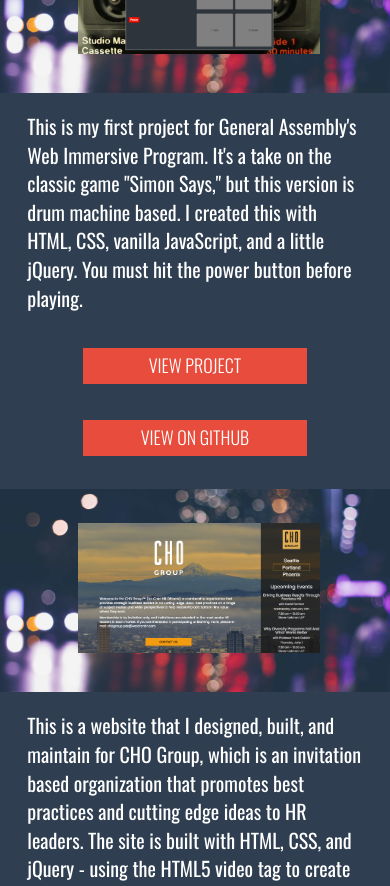
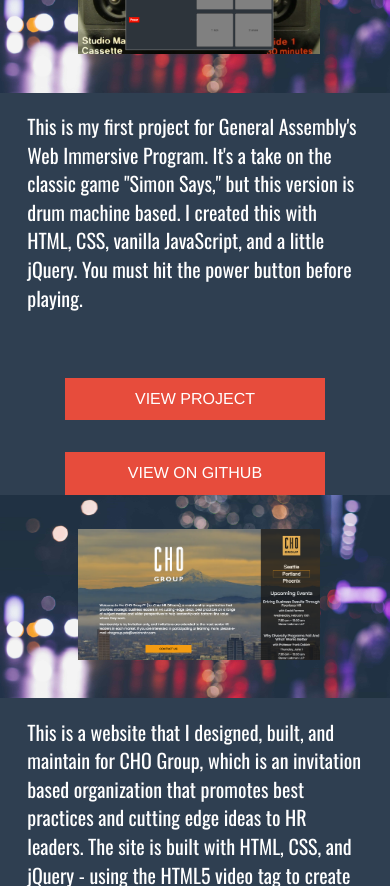
Before and after one commit to pacalabre/portfolio, a plain HTML site: page index.html in a window 390 px wide. Shown: the part 1114-2000 px from the top of the page. Drawn offline with nearby package versions, Linux system fonts and the light colour scheme.

Commit message:
fixed grid on button links, fixed issue where anchor links were in paragraph tags, causing formatting issues - also tweaked button classes

```diff
--- a/css/module-b.css
+++ b/css/module-b.css
@@ -92,7 +92,7 @@
   font-size: 35px;
   padding: 5% 7% 6% 7%;
   color: white;
-  float:left;
+  /*float:left;*/
   font-weight: 400;}
 
 /* Projects Page */
@@ -136,10 +136,10 @@
   margin-left: 40%;*/
   display: block;
 /*  float: none;*/
-  padding: 5px 2%;
+  padding: 10px 2%;
   border-radius: 0px;
-  font-size: 18px;
-  font-weight: 300;
+  font-size: 20px;
+  /*font-weight: 300;*/
   text-transform: uppercase;
 }
 
@@ -221,7 +221,7 @@
   margin: 7%; }
 
 .resume-buttons-section {
-margin: 0px 0px 10% 33%;
+margin-bottom: 10%;
 }
 
 .resume-buttons {
@@ -319,9 +319,9 @@
     margin-left: 7%;
     float: none;
   }
-  .resume-buttons-section {
-    margin-left: 31%;
-  }
+  /*.resume-buttons-section {
+    margin-bottom: 10%;
+  }*/
   .download-button {
   padding-right: 27%;
 }
@@ -414,8 +414,8 @@
     background-attachment: inherit;
   }
 
-  .resume-buttons-section {
-    margin: 0px 0px 10% 23.5%; }
+  /*.resume-buttons-section {
+    margin: 0px 0px 10% 23.5%; }*/
 
   .download-button {
     padding-right: 0%; }
@@ -466,6 +466,10 @@
     .home {
       background-size: 255%;
     }
+
+    .button {
+      font-size: 16px;
+    }
   }
 
 @media only screen and (max-width: 360px) {
--- a/index.html
+++ b/index.html
@@ -72,27 +72,29 @@
           <div></div>
           <a href="http://pacalabre.github.io/GA-Project-1/" target="_blank"><img class="main-projects-links col-xs-9  col-sm-9  col-md-9 .col-md-offset-3 col-lg-9 .col-lg-offset-3" src="Portfolio Photos/beat-repeat.jpg" border="0" alt="Beat Repeat Project Image" /></a>
           <section class="project-text1 about float-fix">
-            <p class = "about-text">This is my first project for General Assembly's Web Immersive Program. It's a take on the classic game "Simon Says," but this version is drum machine based. I created this with HTML, CSS, vanilla JavaScript, and a little jQuery. You must hit the power button before playing. <br>
-            <a class="col-xs-8 col-xs-offset-2 button" href="http://pacalabre.github.io/GA-Project-1/" target="_blank">View Project</a>
-             <a class="col-xs-8 col-xs-offset-2 button" href="https://github.com/pacalabre/GA-Project-1" target="_blank">View on Github</a></p>
+            <p class = "about-text">This is my first project for General Assembly's Web Immersive Program. It's a take on the classic game "Simon Says," but this version is drum machine based. I created this with HTML, CSS, vanilla JavaScript, and a little jQuery. You must hit the power button before playing.
+            </p>
+            <a class="col-xs-8 col-xs-offset-2 col-sm-4 col-sm-offset-4 col-lg-2 col-lg-offset-5 button" href="http://pacalabre.github.io/GA-Project-1/" target="_blank">View Project</a>
+             <a class="col-xs-8 col-xs-offset-2 col-sm-4 col-sm-offset-4 col-lg-2 col-lg-offset-5 button" href="https://github.com/pacalabre/GA-Project-1" target="_blank">View on Github</a>
           </section>
         </section>
         <section class="row project-powstash">
           <a href="http://chogrouphr.com/portland" target="_blank"><img class=" main-projects-links col-xs-9  col-sm-9 col-md-9 .col-md-offset-3 col-lg-9 .col-lg-offset-3" src="Portfolio Photos/cho-group.png" border="0" alt="CHO Group Project Image" /></a>
           <section class="project-text1 about float-fix">
             <p class = "about about-text">
-              This is a website that I designed, built, and maintain for CHO Group, which is an invitation based organization that promotes best practices and cutting edge ideas to HR leaders. The site is built with HTML, CSS, and jQuery - using the HTML5 video tag to create the video background at desktop screen sizes.
-              <a class="button col-xs-8 col-xs-offset-2" href="http://chogrouphr.com/portland" target="_blank">View Project</a>
-              <a class="button col-xs-8 col-xs-offset-2" href="http://github.com/pacalabre/Waldron-CHO-microsite" target="_blank">View on Github</a></p>
+              This is a website that I designed, built, and maintain for CHO Group, which is an invitation based organization that promotes best practices and cutting edge ideas to HR leaders. The site is built with HTML, CSS, and jQuery - using the HTML5 video tag to create the video background at desktop screen sizes.</p>
+              <a class="button col-xs-8 col-xs-offset-2 col-sm-4 col-sm-offset-4 col-lg-2 col-lg-offset-5" href="http://chogrouphr.com/portland" target="_blank">View Project</a>
+              <a class="button col-xs-8 col-xs-offset-2 col-sm-4 col-sm-offset-4 col-lg-2 col-lg-offset-5" href="http://github.com/pacalabre/Waldron-CHO-microsite" target="_blank">View on Github</a>
           </section>
         </section>
         <section class="row project-calc">
         <!-- The Emma Dilemma -->
           <a href="http://theemmadilemma.com" target="_blank"><img class="main-projects-links col-xs-9  col-sm-9  col-md-9 .col-md-offset-3 col-lg-9 .col-lg-offset-3" src="Portfolio Photos/emma-dilemma.png" border="0" alt="Emma Dilemma Project Image" /></a>
           <section class="project-text1 about float-fix">
-            <p class = "about about-text">I built this portfolio website for a freelance copywriter in Chicago. I used HTML, SASS, jQuery, and the Front-end framework Materialize. Currently I am working on adding this site into Wordpress as a theme.<br>
-              <a class="button col-xs-8 col-xs-offset-2" href="http://theemmadilemma.com" target="_blank">View Project</a>
-              <a class="button col-xs-8 col-xs-offset-2" href="https://github.com/pacalabre/emmaDilemma" target="_blank">View on Github</a></p>
+            <p class = "about about-text">I built this portfolio website for a freelance copywriter in Chicago. I used HTML, SASS, jQuery, and the Front-end framework Materialize. Currently I am working on adding this site into Wordpress as a theme.
+            </p>
+              <a class="button col-xs-8 col-xs-offset-2 col-sm-4 col-sm-offset-4 col-lg-2 col-lg-offset-5" href="http://theemmadilemma.com" target="_blank">View Project</a>
+              <a class="button col-xs-8 col-xs-offset-2 col-sm-4 col-sm-offset-4 col-lg-2 col-lg-offset-5" href="https://github.com/pacalabre/emmaDilemma" target="_blank">View on Github</a>
             </section>
         </section>
         <section class = "row project-caladine">
@@ -100,11 +102,27 @@
           <a  href="https://caladine.herokuapp.com" target="_blank"><img class="main-projects-links col-xs-9  col-sm-9  col-md-9 .col-md-offset-3 col-lg-9 .col-lg-offset-3" src="Portfolio Photos/caladine.png" border="0" alt="Caladine Project Image" /></a>
           <section class="project-text1 about float-fix">
             <p class = "about about-text"> This is my final project for General Assembly. It is a collaborative social media style cookbook built on user submissions. Technologies used for 'Caladine' are: MongoDB, Express.js, Angular.js, Node.js, bootstrap, and the Food2Fork API.
+            </p>
               <!-- <div class="row btn-row"> -->
-               <a class="col-xs-8 col-xs-offset-2 col-sm-2 offset-sm-5 button" href="https://caladine.herokuapp.com" target="_blank">View Project</a>
+               <a class="col-xs-8 col-xs-offset-2 col-sm-4 col-sm-offset-4 col-lg-2 col-lg-offset-5 button" href="https://caladine.herokuapp.com" target="_blank">View Project</a>
              <!--  </div> -->
               <!-- <div class="row btn-row"> -->
-                <a class="col-xs-8 col-xs-offset-2 col-sm-2 offset-sm-5 button" href="https://github.com/pacalabre/family-cookbook" target="_blank">View on Github</a>
+                <a class="col-xs-8 col-xs-offset-2 col-sm-4 col-sm-offset-4 col-lg-2 col-lg-offset-5 button" href="https://github.com/pacalabre/family-cookbook" target="_blank">View on Github</a>
+              <!-- </div> -->
+            </p>
+          </section>
+        </section>
+        <section class = "row project-caladine">
+        <!-- EMails -->
+          <a  href="https://caladine.herokuapp.com" target="_blank"><img class="main-projects-links col-xs-9  col-sm-9  col-md-9 .col-md-offset-3 col-lg-9 .col-lg-offset-3" src="Portfolio Photos/emails/holidaycard.jpg" border="0" alt="Caladine Project Image" /></a>
+          <section class="project-text1 about float-fix">
+            <p class = "about about-text">This is my final project for General Assembly. It is a collaborative social media style cookbook built on user submissions. Technologies used for 'Caladine' are: MongoDB, Express.js, Angular.js, Node.js, bootstrap, and the Food2Fork API.
+            </p>
+              <!-- <div class="row btn-row"> -->
+               <a class="col-xs-8 col-xs-offset-2 col-sm-4 col-sm-offset-4 col-lg-2 col-lg-offset-5 button" href="https://caladine.herokuapp.com" target="_blank">View Project</a>
+             <!--  </div> -->
+              <!-- <div class="row btn-row"> -->
+                <a class="col-xs-8 col-xs-offset-2 col-sm-4 col-sm-offset-4 col-lg-2 col-lg-offset-5 button" href="https://github.com/pacalabre/family-cookbook" target="_blank">View on Github</a>
               <!-- </div> -->
             </p>
           </section>
@@ -136,8 +154,8 @@
         <!-- Large modal -->
         <img src="Portfolio Photos/creddle-resume.jpg" type="button" class="resume-img-sm btn btn-primary" data-toggle="modal" data-target=".bs-example-modal-lg">
         <section class="resume-buttons-section">
-          <button type="button" class="resume-buttons btn btn-primary button col-xs-8  col-sm-3  col-md-3 col-lg-3  col-xl-3" data-toggle="modal" data-target=".bs-example-modal-lg">View Resume</button>
-          <a  href="downloads/Paul-Calabrese-Resume.pdf" download="Paul-Calabrese-Resume.pdf" type="button" class="resume-buttons download-button btn btn-primary button col-xs-8 col-sm-3  col-md-3 col-lg-3 col-lg-offset-3 col-xl-3 ">Download Resume</a>
+          <button type="button" class="resume-buttons btn btn-primary button col-xs-8 col-xs-offset-2 col-sm-4 col-sm-offset-4 col-lg-2 col-lg-offset-5" data-toggle="modal" data-target=".bs-example-modal-lg">View Resume</button>
+          <a  href="downloads/Paul-Calabrese-Resume.pdf" download="Paul-Calabrese-Resume.pdf" type="button" class="resume-buttons download-button btn btn-primary button col-xs-8 col-xs-offset-2 col-sm-4 col-sm-offset-4 col-lg-2 col-lg-offset-5">Download Resume</a>
         </section>
         <div class="modal fade bs-example-modal-lg" tabindex="-1" role="dialog" aria-labelledby="myLargeModalLabel">
           <div class="modal-dialog modal-lg">
```
Also changed, not shown: Portfolio Photos/emails/holidaycard.jpg (added), Portfolio Photos/emails/milennialsnew.jpg (added), 3 other files.
